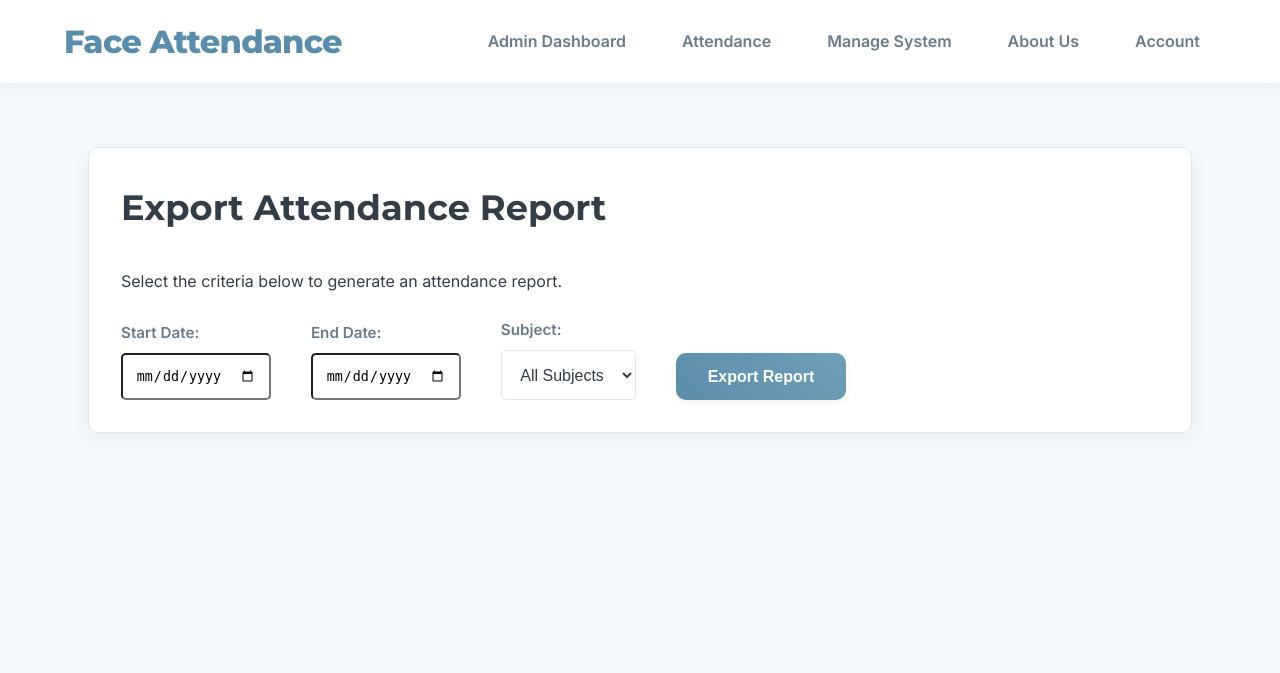
After one commit to rajmodha/Face-Recognition-and-Attendance-System, a Flask app: page /export_attendance in a window 1280 px wide. The commit adds this page. Shown: the top 673 px of the page. Run offline with Flask 3, Linux system fonts and the light colour scheme; a user stored in the database is signed in.

Commit message:
added export funtionality

```diff
--- a/app.py
+++ b/app.py
@@ -10,7 +10,9 @@ from scipy.spatial import distance as dist
 from datetime import datetime
 import calendar
 import holidays
-from flask import Flask, render_template, request, redirect, url_for, flash, Response, jsonify
+from flask import Flask, render_template, request, redirect, url_for, flash, Response, jsonify, send_file
+import pandas as pd
+import io
 from flask_login import LoginManager, login_user, logout_user, login_required, current_user
 from werkzeug.security import generate_password_hash, check_password_hash
 from werkzeug.utils import secure_filename
@@ -958,7 +960,78 @@ def view_attendance():
                 print(f"Error reading attendance file {filename}: {e}")
         return render_template('view_attendance.html', attendance_data=attendance_data, selected_date=selected_date, subjects=sorted(list(subjects_for_dropdown)), selected_subject=selected_subject)
 
-# --- Main Execution ---
+@app.route('/export_attendance', methods=['GET', 'POST'])
+@login_required
+def export_attendance():
+    if current_user.role not in ['faculty', 'admin']:
+        flash('You are not authorized to export attendance reports.', 'danger')
+        return redirect(url_for('index'))
+
+    subjects = set()
+    if current_user.role == 'faculty':
+        if current_user.subject:
+            subjects.update([s.strip() for s in current_user.subject.split(',')])
+    elif current_user.role == 'admin':
+        all_faculty = Faculty.query.all()
+        for f in all_faculty:
+            if f.subject:
+                subjects.update([s.strip() for s in f.subject.split(',')])
+
+    if request.method == 'POST':
+        start_date_str = request.form.get('start_date')
+        end_date_str = request.form.get('end_date')
+        subject = request.form.get('subject')
+
+        try:
+            start_date = datetime.strptime(start_date_str, '%Y-%m-%d')
+            end_date = datetime.strptime(end_date_str, '%Y-%m-%d')
+        except ValueError:
+            flash('Invalid date format. Please use YYYY-MM-DD.', 'danger')
+            return render_template('export_attendance.html', subjects=sorted(list(subjects)))
+
+        all_dfs = []
+        current_date = start_date
+        while current_date <= end_date:
+            filename = os.path.join(project_dir, 'attendance_reports', f"attendance_{current_date.strftime('%Y-%m-%d')}.csv")
+            if os.path.exists(filename):
+                try:
+                    df = pd.read_csv(filename)
+                    df['Date'] = current_date.strftime('%Y-%m-%d')
+                    all_dfs.append(df)
+                except Exception as e:
+                    print(f"Error reading {filename}: {e}")
+            current_date += timedelta(days=1)
+
+        if not all_dfs:
+            flash('No attendance data found for the selected criteria.', 'info')
+            return render_template('export_attendance.html', subjects=sorted(list(subjects)))
+
+        combined_df = pd.concat(all_dfs, ignore_index=True)
+
+        if subject != 'all':
+            combined_df = combined_df[combined_df['Subject'] == subject]
+
+        if combined_df.empty:
+            flash('No attendance data found for the selected subject.', 'info')
+            return render_template('export_attendance.html', subjects=sorted(list(subjects)))
+
+        # Reorder columns to have 'Date' as the first column
+        cols = ['Date'] + [col for col in combined_df.columns if col != 'Date']
+        combined_df = combined_df[cols]
+
+        # Create an in-memory CSV file
+        output = io.StringIO()
+        combined_df.to_csv(output, index=False)
+        output.seek(0)
+
+        return send_file(
+            io.BytesIO(output.getvalue().encode()),
+            mimetype='text/csv',
+            as_attachment=True,
+            download_name=f'attendance_report_{start_date_str}_to_{end_date_str}.csv'
+        )
+
+    return render_template('export_attendance.html', subjects=sorted(list(subjects)))
 @app.route('/admin/search_users')
 @login_required
 def search_users():
--- a/static/css/style.css
+++ b/static/css/style.css
@@ -311,6 +311,7 @@ main {
     flex-wrap: wrap;
     gap: var(--spacing-md); /* Increased gap for inline forms */
     align-items: flex-end;
+    margin-top : var(--spacing-md);
 }
 
 .form-inline .form-group {
--- /dev/null
+++ b/templates/export_attendance.html
@@ -0,0 +1,41 @@
+{% extends "layout.html" %}
+{% block content %}
+<div class="container mt-4">
+    <div class="card p-4">
+        <h2 class="mb-4">Export Attendance Report</h2>
+        <p>Select the criteria below to generate an attendance report.</p>
+
+        <form id="export-form" method="POST" action="{{ url_for('export_attendance') }}" class="form-inline">
+            <div class="form-group mr-2">
+                <label for="start_date" class="mr-2">Start Date:</label>
+                <input type="date" class="form-control" id="start_date" name="start_date" required style="border-radius: 5px;">
+            </div>
+
+            <div class="form-group mr-2">
+                <label for="end_date" class="mr-2">End Date:</label>
+                <input type="date" class="form-control" id="end_date" name="end_date" required style="border-radius: 5px;">
+            </div>
+
+            <div class="form-group mr-2">
+                <label for="subject" class="mr-2">Subject:</label>
+                <select class="form-control" id="subject" name="subject" style="border-radius: 5px;">
+                    <option value="all" selected>All Subjects</option>
+                    {% for subject in subjects %}
+                        <option value="{{ subject }}">{{ subject }}</option>
+                    {% endfor %}
+                </select>
+            </div>
+
+            <button type="submit" class="btn btn-primary">Export Report</button>
+        </form>
+    </div>
+</div>
+
+<script>
+    document.getElementById("export-form").addEventListener("submit", function() {
+        setTimeout(function() {
+            document.getElementById("export-form").reset();
+        }, 1000); // Reset form after 1 second to allow file download
+    });
+</script>
+{% endblock %}
--- a/templates/view_attendance.html
+++ b/templates/view_attendance.html
@@ -93,6 +93,9 @@
                         {% endfor %}
                     </tbody>
                 </table>
+                <a href="{{ url_for('export_attendance') }}" class="btn btn-primary">
+                    <i class="fas fa-download me-2"></i>Export Attendance Report
+                </a>
             </div>
         {% else %}
             <div class="alert alert-info">
```
Also changed, not shown: templates/admin_dashboard.html (+6 -2 lines).
